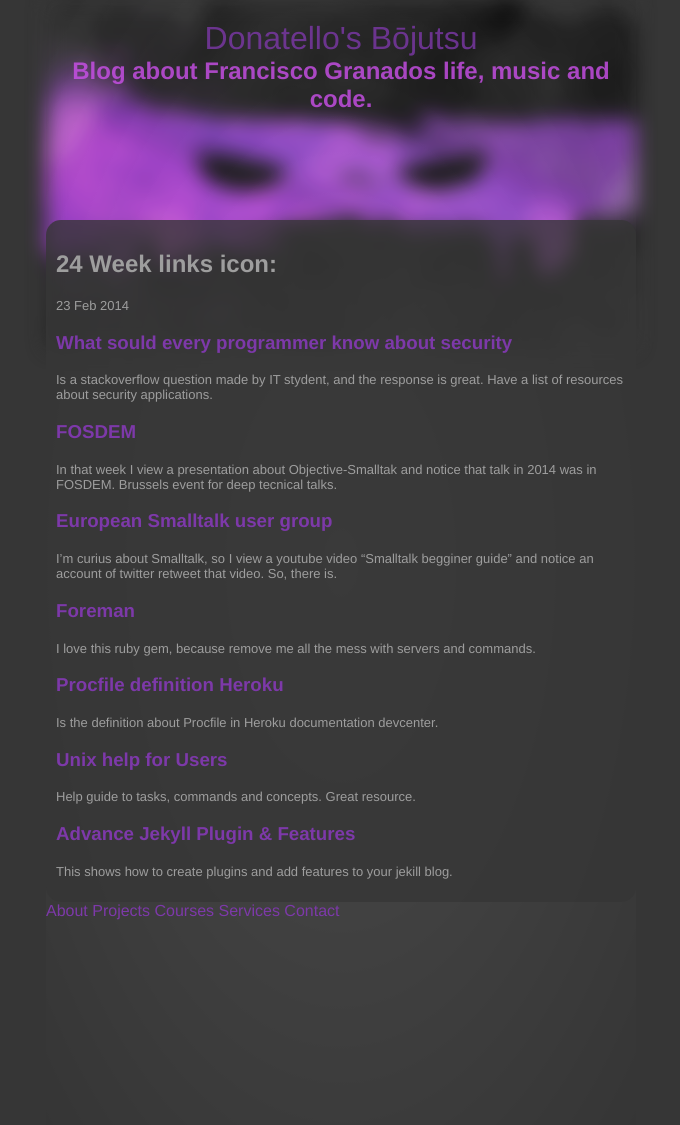
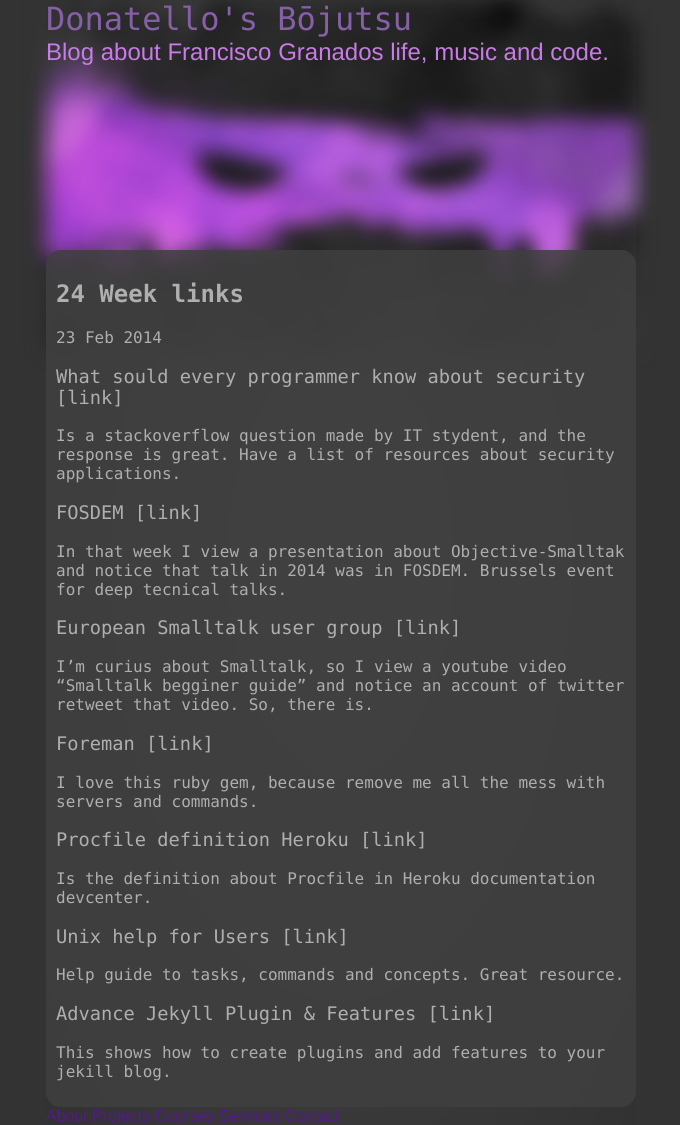
Before and after one commit to gzfrancisco/gzfrancisco.github.io, a Jekyll site: the page built from _posts/2014-02-24-week-links.md, in a window 1280 px wide and 1125 px high. Shown: the whole window, without its empty margins (299-979 px from the left). Built offline with Jekyll 4.4.1, drawn with Linux system fonts in a browser that asks for light colours; Markdown is read by kramdown in place of the engine named in the settings.

Commit message:
Update layout, i dont know but its too darken

```diff
--- a/_layouts/post.html
+++ b/_layouts/post.html
@@ -2,7 +2,7 @@
 layout: default
 ---
 <article>
-  <h1>{{ page.title }} icon: {{page.icon}}</h1>
+  <h1>{{ page.title }}</h1>
   <p class="meta">{{ page.date | date_to_string }}</p>
   {{ content }}
 </article>
--- a/css/main.css
+++ b/css/main.css
@@ -3,25 +3,25 @@
   height: 100%; }
 
 body {
+  -webkit-box-sizing: border-box;
+  -moz-box-sizing: border-box;
+  box-sizing: border-box;
   width: 590px;
   height: 100%;
   margin: 0 auto;
   font: 16px Helvetica, Arial;
   font-weight: lighter;
-  -webkit-box-sizing: border-box;
-  -moz-box-sizing: border-box;
-  box-sizing: border-box;
-  background-color: #363636;
-  color: #9e9e9e; }
+  background-color: #333333;
+  color: #afafaf; }
 
 div.blur {
+  -webkit-filter: blur(10px);
+  filter: blur(10px);
   position: fixed;
   height: 100%;
   width: 590px;
   margin: 0 auto;
-  -webkit-filter: blur(10px);
-  filter: blur(10px);
-  opacity: 0.9;
+  opacity: 1;
   background-image: url(/img/Donatello.jpg);
   background-position: center top;
   background-repeat: no-repeat;
@@ -33,50 +33,68 @@
   width: 590px;
   background-color: rgba(255, 255, 255, 0.9);
   background-color: white;
-  background-image: -webkit-gradient(radial, center center, 0, center center, 460, color-stop(0%, white), color-stop(100%, #363636));
-  background-image: -webkit-radial-gradient(white, #363636);
-  background-image: radial-gradient(  white, #363636);
+  background-image: -webkit-gradient(radial, center center, 0, center center, 460, color-stop(0%, white), color-stop(100%, #333333));
+  background-image: -webkit-radial-gradient(white, #333333);
+  background-image: radial-gradient(  white, #333333);
   opacity: 0.1;
   z-index: -1; }
 
 header {
-  opacity: 0.8;
-  height: 200px;
-  text-align: center;
-  padding-top: 20px; }
+  height: 250px; }
   header h1 {
-    color: #7d39a9;
+    font-family: Source Code Pro, Monaco, Sans-Serif;
     font-weight: lighter;
     margin: 0; }
+    header h1 a {
+      color: #8560a7; }
   header h2 {
     margin: 0;
-    color: #cc50eb; }
+    font-weight: lighter;
+    color: #c97be7; }
 
 a {
-  color: #7d39a9;
   text-decoration: none; }
 
 section ul {
   margin: 0;
   padding: 0; }
   section ul li {
-    width: 500px;
+    width: 80%;
     height: 100px;
     list-style-type: none;
     display: block;
-    background-color: rgba(255, 255, 255, 0.2);
+    background-color: rgba(64, 64, 64, 0.8);
     border-radius: 15px;
-    margin: 10px;
-    padding: 10px; }
+    margin: 10px 10px 10px 0px;
+    padding: 10px;
+    color: #eeeeee;
+    font-family: Source Code Pro, Helvetica, Sans-Serif;
+    font-weight: lighter;
+    font-style: italic;
+    font-size: 0.8em; }
     section ul li * {
       opacity: 1; }
     section ul li:nth-child(even) {
       text-align: right;
-      margin: 0 10px 0 auto; }
+      margin: 0 0 0 auto; }
+    section ul li a {
+      font-size: 1.6em;
+      font-style: normal;
+      font-family: Source Code Pro, Helvetica, Sans-Serif;
+      color: #eeeeee;
+      display: block;
+      width: 100%;
+      height: 100%; }
 
 article {
   border-radius: 15px;
   padding: 10px;
-  background-color: rgba(54, 54, 54, 0.8); }
-  article p {
-    font-size: small; }
+  background-color: rgba(64, 64, 64, 0.85);
+  font-family: Source Code Pro, Monaco, Sans-Serif; }
+  article h1, article h2, article h3, article h4 {
+    color: #afafaf; }
+    article h1 a, article h2 a, article h3 a, article h4 a {
+      font-weight: lighter;
+      color: #afafaf; }
+      article h1 a:after, article h2 a:after, article h3 a:after, article h4 a:after {
+        content: " [link]"; }
```
Also changed, not shown: css/_sass/main.sass (+51 -29 lines).
